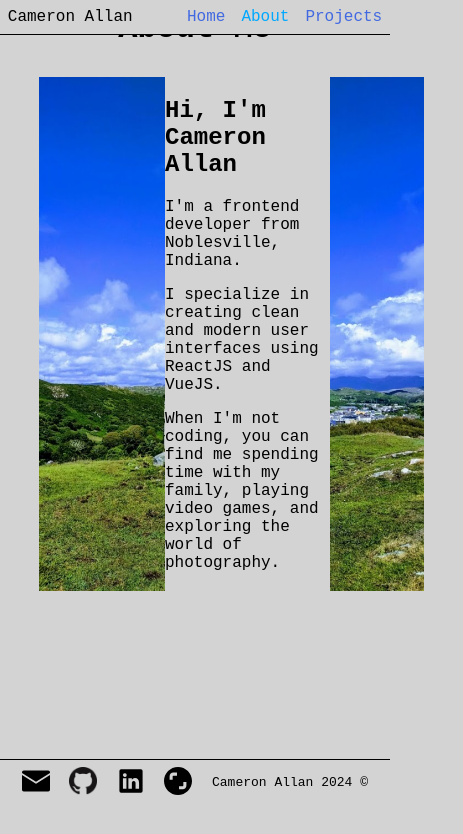
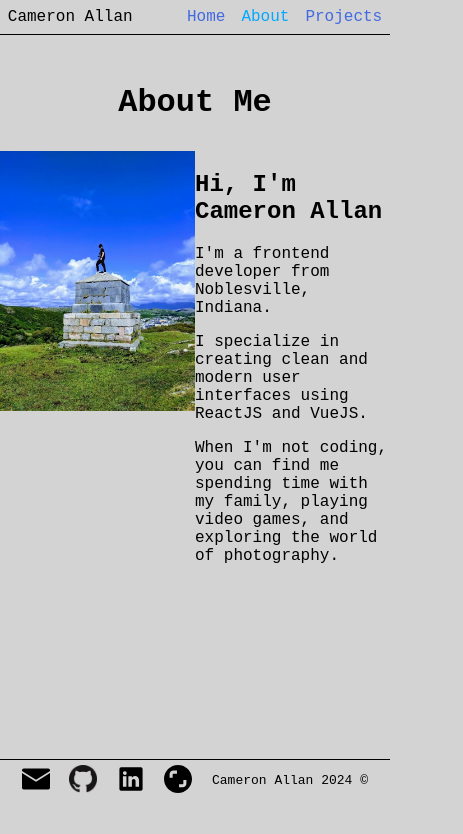
Before and after one commit to CameronAllan16/CameronAllan16.github.io, a React (Create React App) app: page /about in a window 390 px wide. Shown: the top 834 px of the page, 463 px wide, since content can reach past the window. Built offline with nearby package versions, Linux system fonts and the light colour scheme.

Commit message:
silly little style changes

```diff
--- a/src/assets/about.css
+++ b/src/assets/about.css
@@ -14,7 +14,7 @@
   margin-bottom: 30px;
 }
 
-.row {
+.col {
   display: flex;
   flex-wrap: wrap;
 }
@@ -29,7 +29,7 @@
 }
 
 h3 {
-  font-size: 2rem;
+  font-size: 1.5rem;
   font-weight: bold;
   margin-bottom: 20px;
 }
@@ -38,3 +38,18 @@ p {
   font-size: 1rem;
   margin-bottom: 10px;
 }
+
+@media only screen and (max-width: 600px) {
+    .profile-image {
+      max-width: 100%;
+      margin: 0;
+    }
+
+    .col-md-6 {
+      width: 100%;
+      display: flexbox;
+    }
+    .about {
+      margin: 10vh 0 25vh;
+    }
+}
--- a/src/assets/footer.css
+++ b/src/assets/footer.css
@@ -10,13 +10,14 @@
   border-top: 1px solid black;
   position: fixed;
   height: 10vh;
+  z-index: 9999;
 }
 
 .socials {
   display: flex;
   justify-content: center;
   gap: 5%;
-  margin-top: 2%;
+  margin-top: 1.5%;
 }
 
 .link {
--- a/src/assets/navbar.css
+++ b/src/assets/navbar.css
@@ -37,6 +37,7 @@ ul {
   width: 100%;
   display: flex;
   background-color: none;
+  z-index: 2;
 }
 
 .title {
@@ -45,9 +46,13 @@ ul {
   font-optical-sizing: auto;
   font-weight: 400;
   font-style: normal;
-  z-index: 1;
+  z-index: 9999;
 }
 
 a {
   text-decoration: none;
 }
+
+@media only screen and (max-width: 600px) {
+
+}
--- a/src/assets/portfolio.css
+++ b/src/assets/portfolio.css
@@ -8,11 +8,10 @@
   font-weight: 400;
   font-style: normal;
   min-height: 100vh;
-  margin: 25vh auto;
 }
 
 .content-wrapper {
-  margin: 5vh 5vw;
+  margin: 0vh 4vw;
   border-right: 1px solid black;
   border-left: 1px solid black;
   height: 100vh;
@@ -30,3 +29,7 @@
 .header {
   text-align: center;
 }
+
+.header-wrapper {
+  padding-top: 10vh;
+}
--- a/src/assets/projects.css
+++ b/src/assets/projects.css
@@ -7,13 +7,12 @@
 }
 .section-title {
   text-align: center;
-  font-weight: bold;
-  margin: 10px 30px;
+  font-size: 2rem;
 }
 
 .row {
-  display: flex;
-  flex-wrap: wrap;
+  display: grid;
+  grid-template-columns: 1fr 1fr;
 }
 
 .col-sm-6 {
@@ -25,6 +24,8 @@
   grid-template-columns: 10fr 0.5fr;
   filter: drop-shadow(0 0 0.1rem black);
   background-color: lightslategrey;
+  cursor: pointer;
+  z-index: 1;
 }
 
 .project-image {
@@ -32,12 +33,14 @@
 }
 
 .inner-content {
-  display: flex;
+  display: grid;
+  grid-template-rows: 1fr 1fr;
   background-color: lightslategray;
   margin: 2% 2%;
 }
 
 .card-content {
+  z-index: -1;
   height: 60%;
   gap: 1em;
   margin: 0 25px;
```
